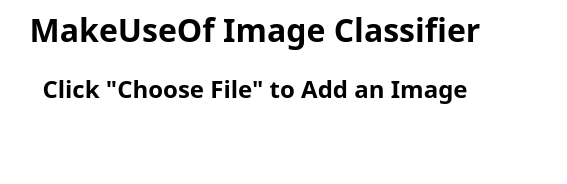
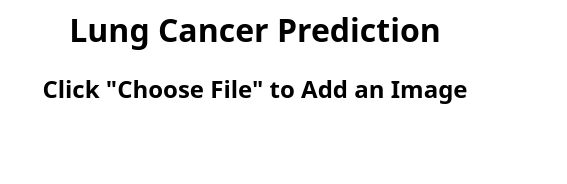
Before and after one commit to nown1ne/lung-cancer, a plain HTML site: page index.html in a window 1280 px wide. Shown: the full height of the page, 385-952 px from the left. Drawn offline with nearby package versions, Linux system fonts and the light colour scheme.

Commit message:
Update index.html

```diff
--- a/index.html
+++ b/index.html
@@ -16,7 +16,7 @@
 </head>
 
 <body>
-<h1>MakeUseOf Image Classifier</h1>
+<h1>Lung Cancer Prediction</h1>
 
 <h2>Click "Choose File" to Add an Image</h2>
 
```
